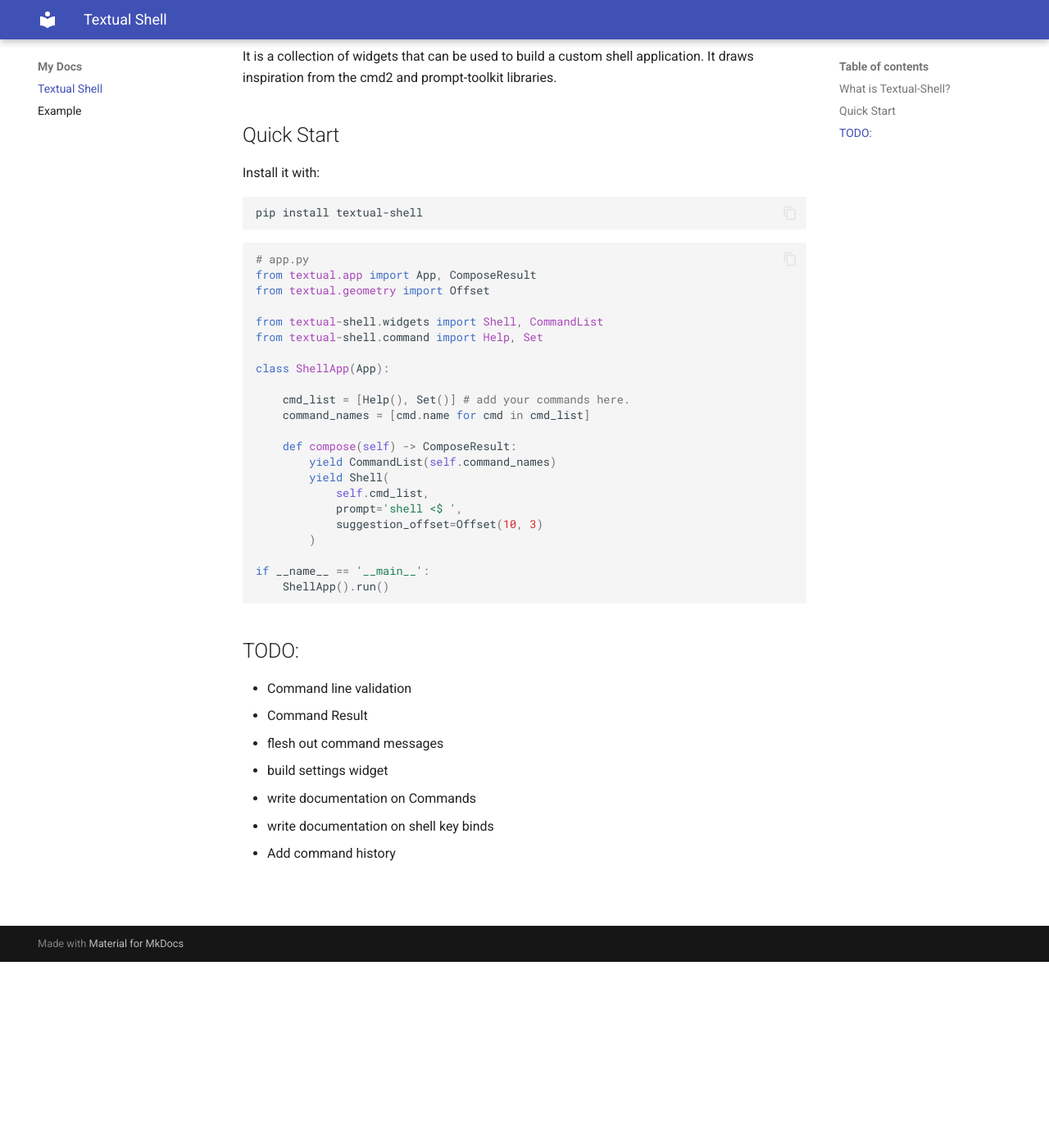
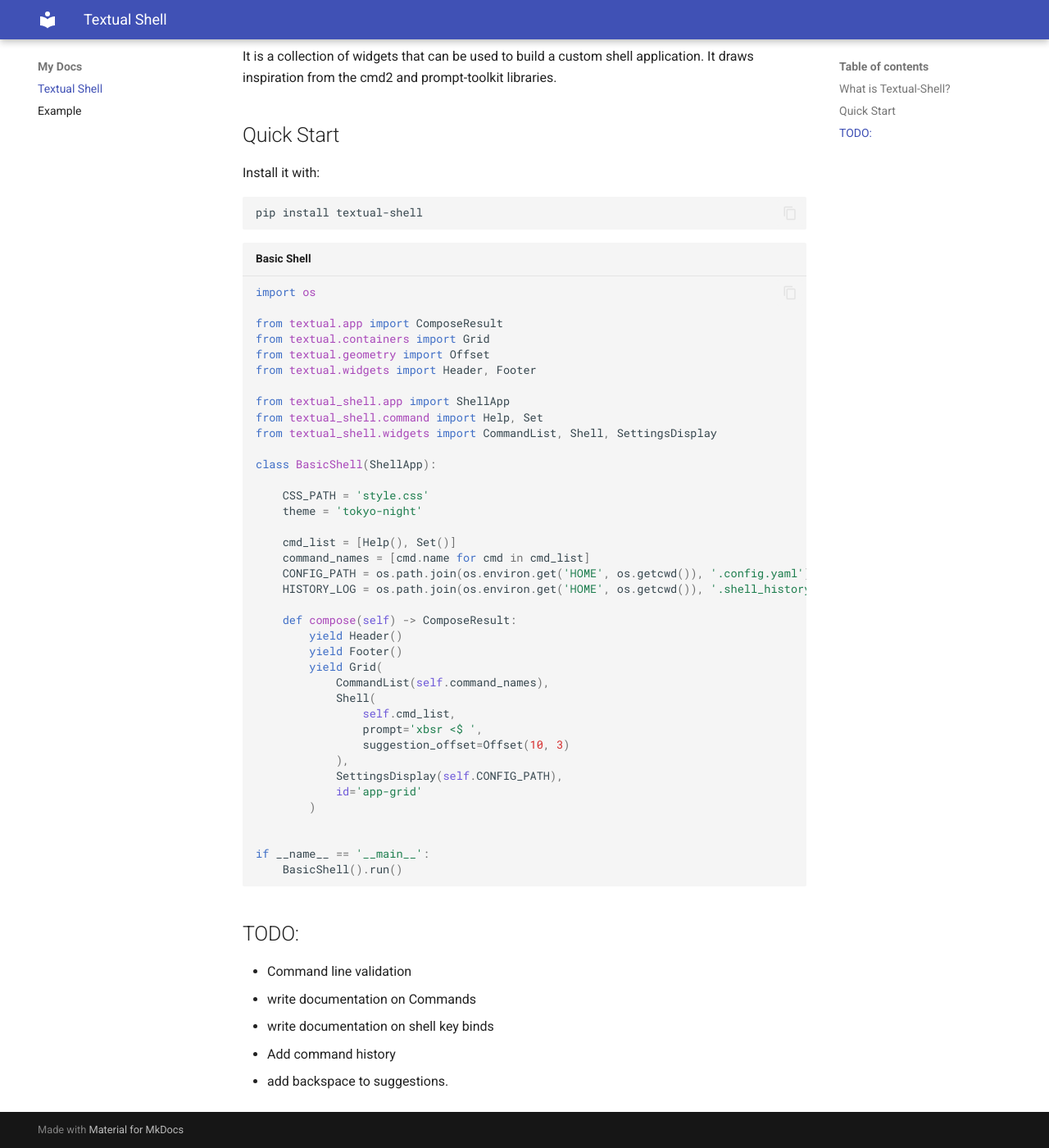
Before and after one commit to Jason-Lawrence/textual-shell, an MkDocs documentation site: the page built from docs/index.md, in a window 1280 px wide and 1400 px high, scrolled down 227 px. Shown: the whole window at 82% size. Built offline with MkDocs 1.6.1 and Material for MkDocs 9.7.7, drawn with Linux system fonts in a browser that asks for light colours.

Commit message:
update for ShellApp

````diff
--- a/docs/examples/basic_shell_app/basic_app.py
+++ b/docs/examples/basic_shell_app/basic_app.py
@@ -17,6 +17,7 @@
     cmd_list = [Help(), Set()]
     command_names = [cmd.name for cmd in cmd_list]
     CONFIG_PATH = os.path.join(os.environ.get('HOME', os.getcwd()), '.config.yaml')
+    HISTORY_LOG = os.path.join(os.environ.get('HOME', os.getcwd()), '.shell_history.log')
 
     def compose(self) -> ComposeResult:
         yield Header()
--- a/docs/index.md
+++ b/docs/index.md
@@ -13,37 +13,14 @@
 pip install textual-shell
 ```
 
-```py
-# app.py
-from textual.app import App, ComposeResult
-from textual.geometry import Offset
-
-from textual-shell.widgets import Shell, CommandList
-from textual-shell.command import Help, Set
-
-class ShellApp(App):
-
-    cmd_list = [Help(), Set()] # add your commands here.
-    command_names = [cmd.name for cmd in cmd_list]
-
-    def compose(self) -> ComposeResult:
-        yield CommandList(self.command_names)
-        yield Shell(
-            self.cmd_list,
-            prompt='shell <$ ',
-            suggestion_offset=Offset(10, 3)
-        )
-
-if __name__ == '__main__':
-    ShellApp().run()
+```py title='Basic Shell'
+--8<-- "docs/examples/basic_shell_app/basic_app.py"
 ```
 
 ## TODO:
 
 * Command line validation
-* Command Result
-* flesh out command messages
-* build settings widget
 * write documentation on Commands
 * write documentation on shell key binds
 * Add command history
+* add backspace to suggestions.
````
